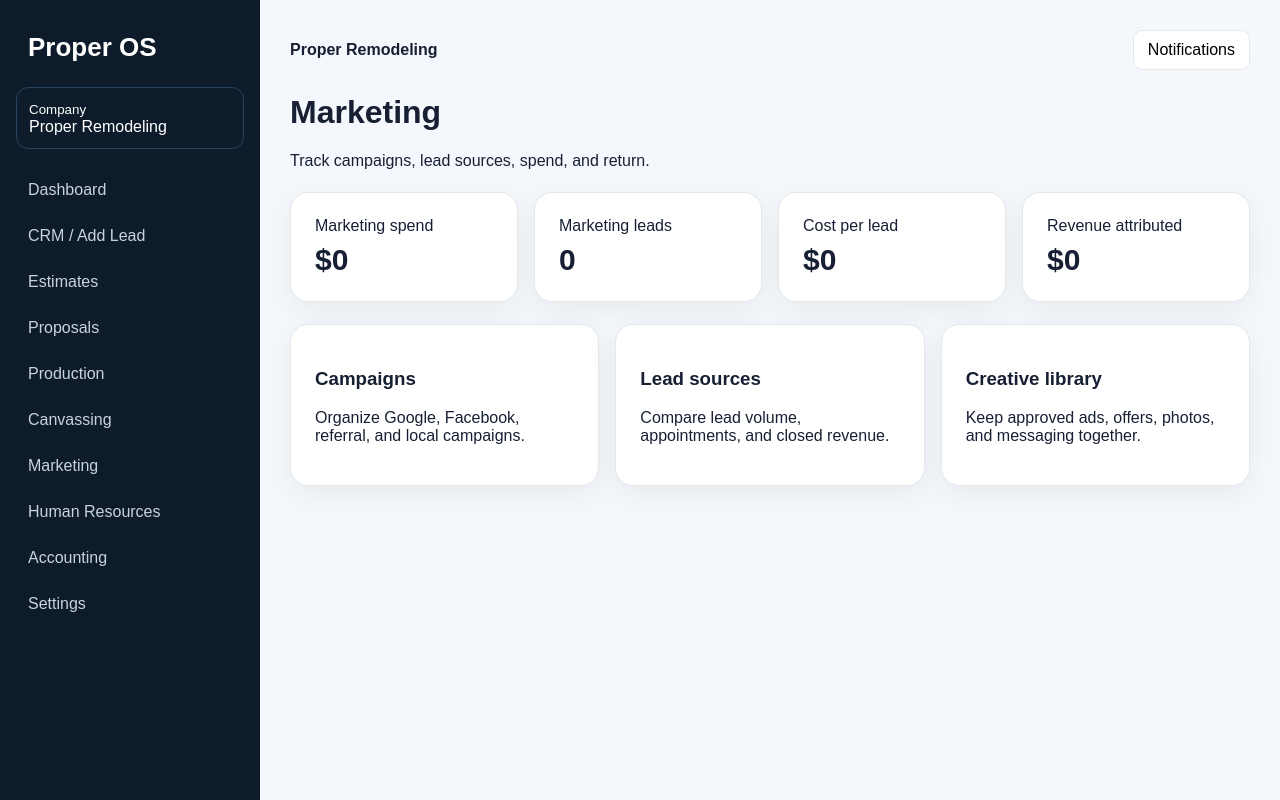
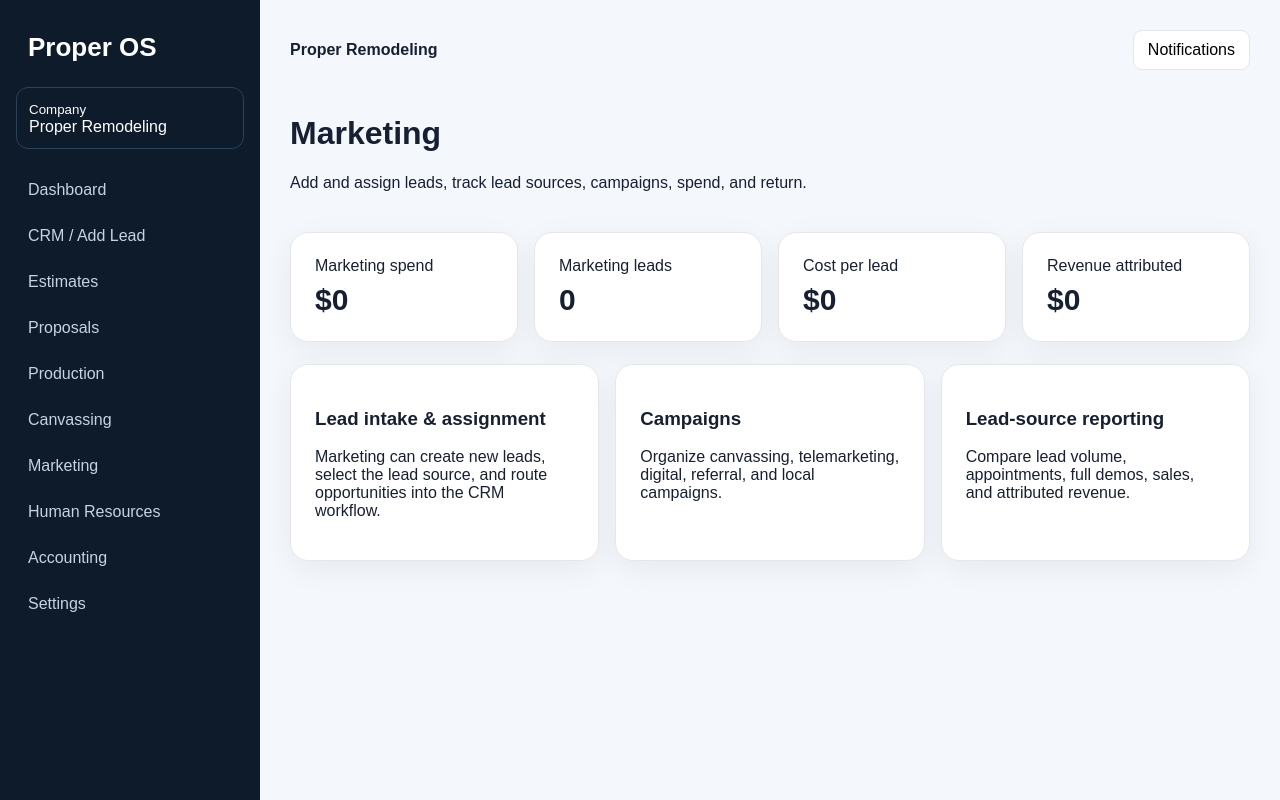
Before and after one commit to csosa122000/ProperOS, a Next.js app: page /marketing in a window 1280 px wide. Built offline with nearby package versions, Linux system fonts and the light colour scheme; no server answers.

Commit message:
Let marketing add new leads

```diff
--- a/app/(app)/marketing/page.tsx
+++ b/app/(app)/marketing/page.tsx
@@ -1,6 +1,17 @@
-export default function Marketing(){
+import { NewLeadForm } from '@/components/new-lead-form';
+import { createClient } from '@/lib/supabase/server';
+
+export default async function Marketing(){
+  const supabase=await createClient();
+  const {data:{user}}=await supabase.auth.getUser();
+  if(user) await supabase.rpc('claim_pending_memberships');
+  const {data:orgs}=await supabase.rpc('get_my_organizations');
+  const org=orgs?.[0];
   return <>
-    <div><h1>Marketing</h1><p>Track campaigns, lead sources, spend, and return.</p></div>
+    <div className="top">
+      <div><h1>Marketing</h1><p>Add and assign leads, track lead sources, campaigns, spend, and return.</p></div>
+      {user&&org&&<NewLeadForm organizationId={org.organization_id} branchId={org.default_branch_id} currentUserId={user.id}/>}
+    </div>
     <section className="grid section">
       <div className="card metric"><span>Marketing spend</span><strong>$0</strong></div>
       <div className="card metric"><span>Marketing leads</span><strong>0</strong></div>
@@ -8,9 +19,9 @@ export default function Marketing(){
       <div className="card metric"><span>Revenue attributed</span><strong>$0</strong></div>
     </section>
     <section className="module-grid section">
-      <div className="card"><h3>Campaigns</h3><p>Organize Google, Facebook, referral, and local campaigns.</p></div>
-      <div className="card"><h3>Lead sources</h3><p>Compare lead volume, appointments, and closed revenue.</p></div>
-      <div className="card"><h3>Creative library</h3><p>Keep approved ads, offers, photos, and messaging together.</p></div>
+      <div className="card"><h3>Lead intake & assignment</h3><p>Marketing can create new leads, select the lead source, and route opportunities into the CRM workflow.</p></div>
+      <div className="card"><h3>Campaigns</h3><p>Organize canvassing, telemarketing, digital, referral, and local campaigns.</p></div>
+      <div className="card"><h3>Lead-source reporting</h3><p>Compare lead volume, appointments, full demos, sales, and attributed revenue.</p></div>
     </section>
   </>
 }
```
